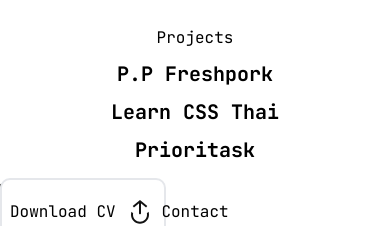
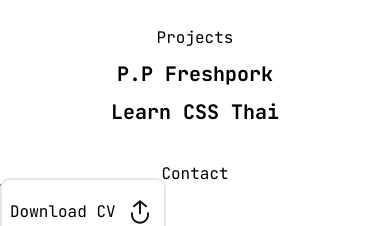
Before and after one commit to Chanawin-kmpn/portfolio-rework, a Next.js app: page / in a window 390 px wide. Both pictures are taken after a click on the button 338 px from the left and 64 px from the top of the page. Shown: the part 339-565 px from the top of the page. Built offline with nearby package versions, Linux system fonts and the light colour scheme; a web font is replaced by a local one.

Commit message:
update: disable unfinish project link for mobile nav

```diff
--- a/components/Navbar/MobileNav.tsx
+++ b/components/Navbar/MobileNav.tsx
@@ -56,13 +56,22 @@ const MobileNav = () => {
 							</ScrollLink>
 							{link.route === 'projects' && (
 								<div className="flex-column text-dark200_light800 gap-[10px] text-xl font-bold">
-									{projects.map((project) => (
-										<div className="mx-auto" key={project.id}>
-											<Link href={`/projects/${project.slug}`} key={project.id}>
-												{project.name}
-											</Link>
-										</div>
-									))}
+									{projects.map((project) => {
+										if (project.status === 'complete') {
+											return (
+												<>
+													<div className="mx-auto" key={project.id}>
+														<Link
+															href={`/projects/${project.slug}`}
+															key={project.id}
+														>
+															{project.name}
+														</Link>
+													</div>
+												</>
+											);
+										}
+									})}
 								</div>
 							)}
 						</div>
```
